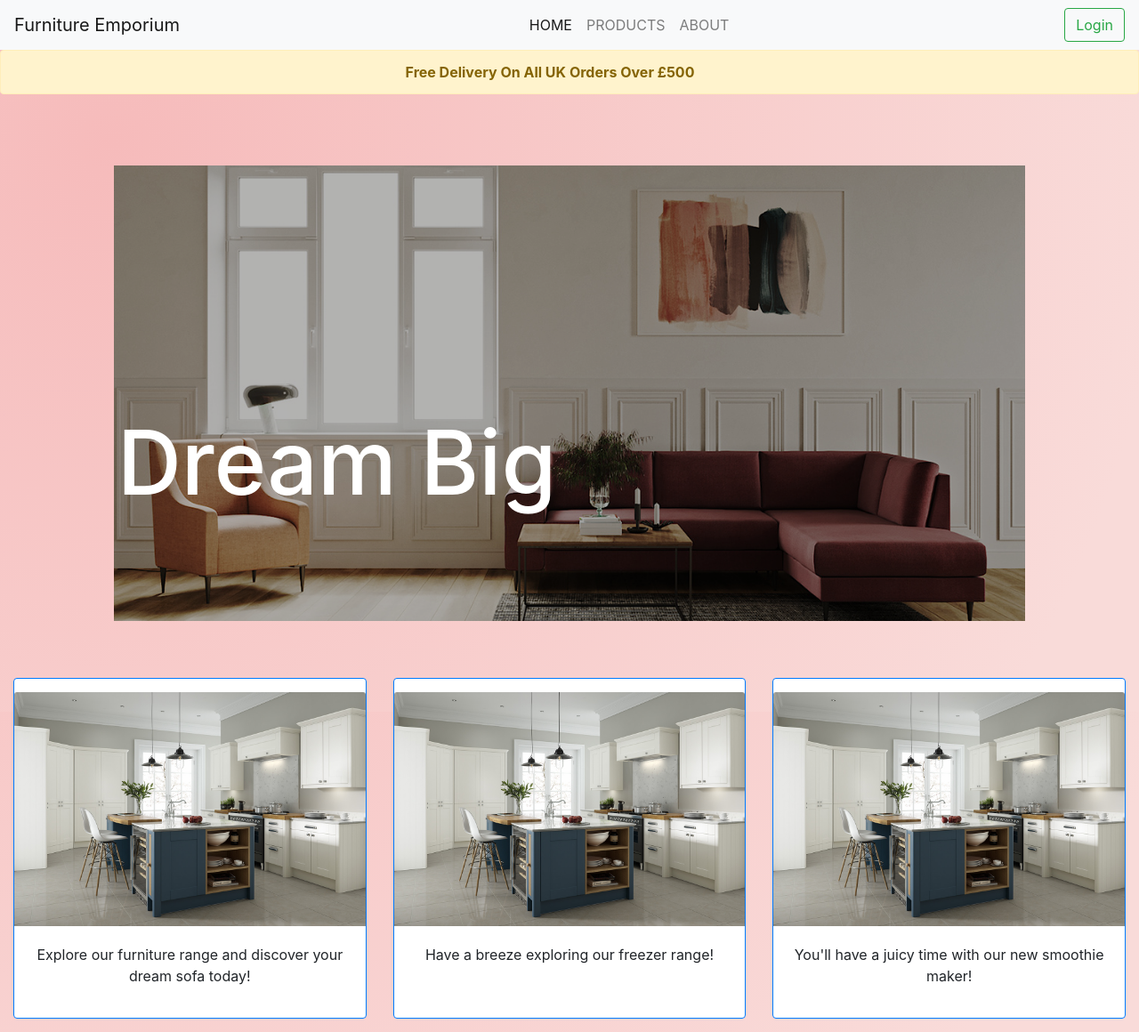
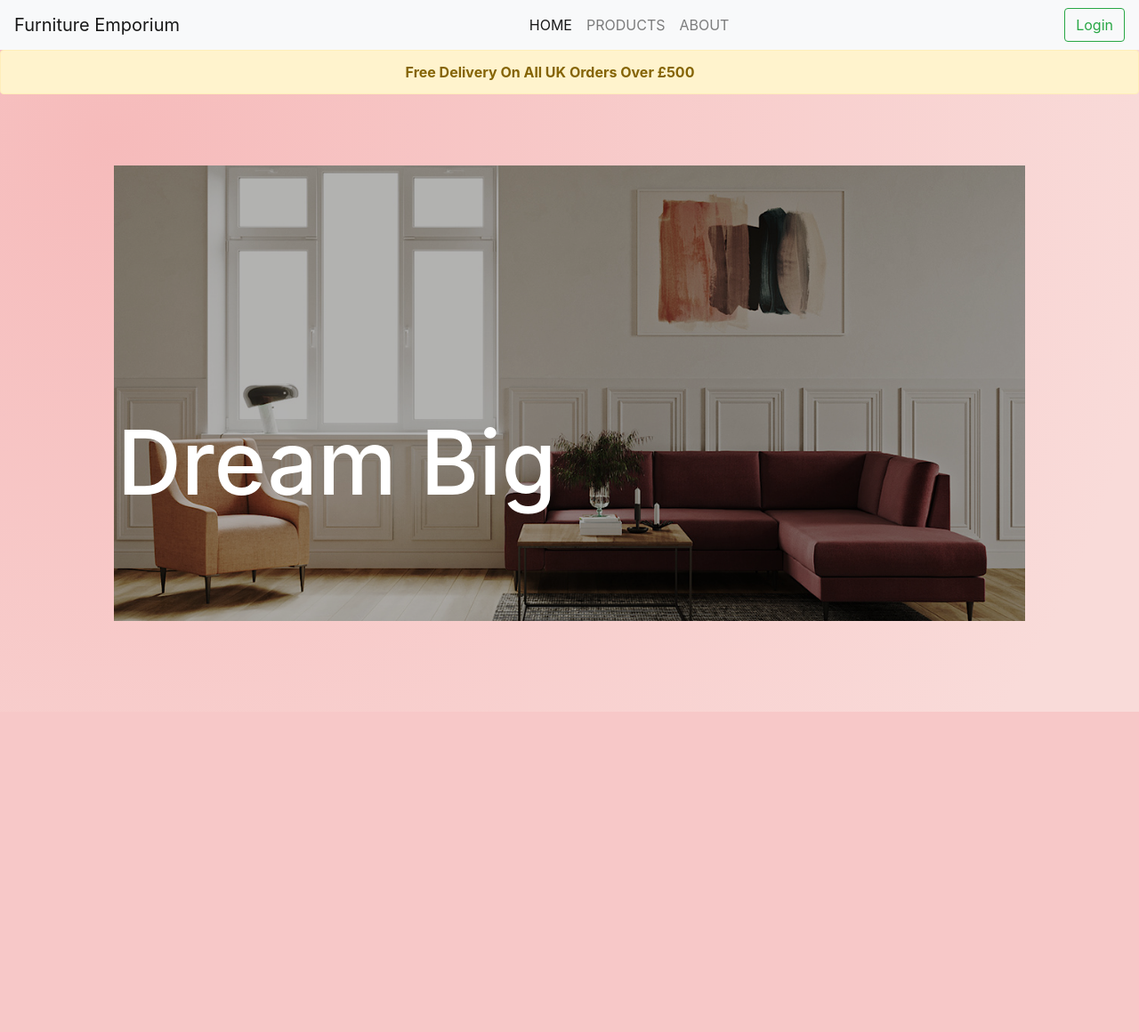
Before and after one commit to RyanRasi/Furniture-Company-Website, a PHP site: page /Lecture5/ in a window 1280 px wide. Shown: the whole page at 89% size. After the commit the page ends 800 px from the top, so only its background shows below. Run offline with PHP 8.4, Linux system fonts and the light colour scheme; some libraries are stand-ins or nearby versions.

Commit message:
Altered Visual Layout

```diff
--- a/index.php
+++ b/index.php
@@ -38,35 +38,6 @@ session_start();
   </header>
 
   <div class="slider"></div>
-
-  <div class="container-fluid">
-    <div class="row justify-content-center">
-      <div class="col-md-4 mx-auto">
-        <div class="card h-100 border-primary justify-content-center">
-          <img class="card-img-top" src="./img/kitchen.jpg" alt="Card image cap">
-          <div class="card-body">
-            <p class="card-text">Explore our furniture range and discover your dream sofa today!</p>
-          </div>
-        </div>
-      </div>
-      <div class="col-md-4 mx-auto">
-        <div class="card h-100 border-primary justify-content-center">
-          <img class="card-img-top" src="./img/kitchen.jpg" alt="Card image cap">
-          <div class="card-body">
-            <p class="card-text">Have a breeze exploring our freezer range!</p>
-          </div>
-        </div>
-      </div>
-      <div class="col-md-4 mx-auto">
-        <div class="card h-100 border-primary justify-content-center">
-          <img class="card-img-top" src="./img/kitchen.jpg" alt="Card image cap">
-          <div class="card-body">
-            <p class="card-text">You'll have a juicy time with our new smoothie maker!</p>
-          </div>
-        </div>
-      </div>
-    </div>
-  </div>
   <!-- Optional JavaScript -->
   <!-- jQuery first, then Popper.js, then Bootstrap JS -->
   <script src="https://code.jquery.com/jquery-3.2.1.slim.min.js" integrity="sha384-KJ3o2DKtIkvYIK3UENzmM7KCkRr/rE9/Qpg6aAZGJwFDMVNA/GpGFF93hXpG5KkN" crossorigin="anonymous"></script>
```
